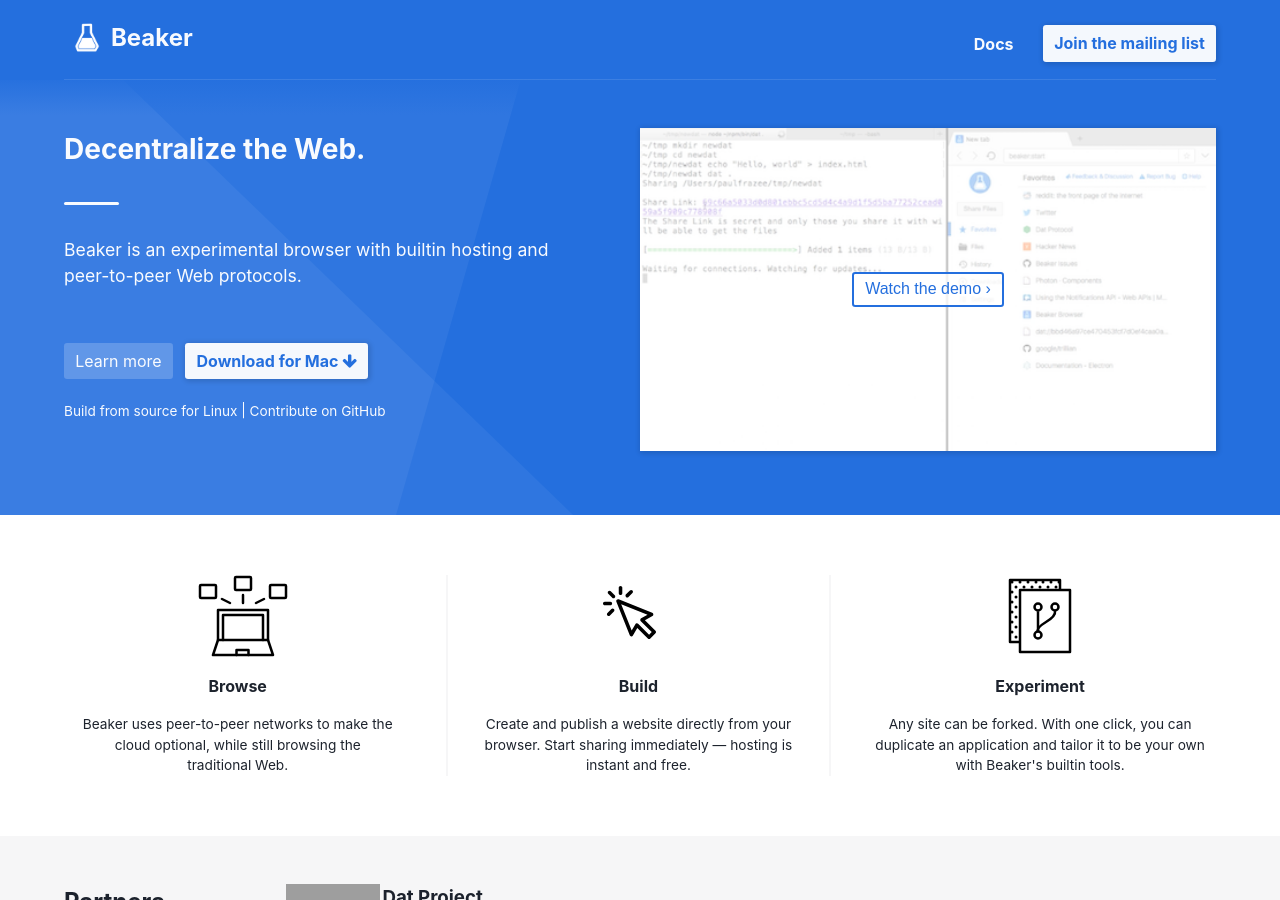
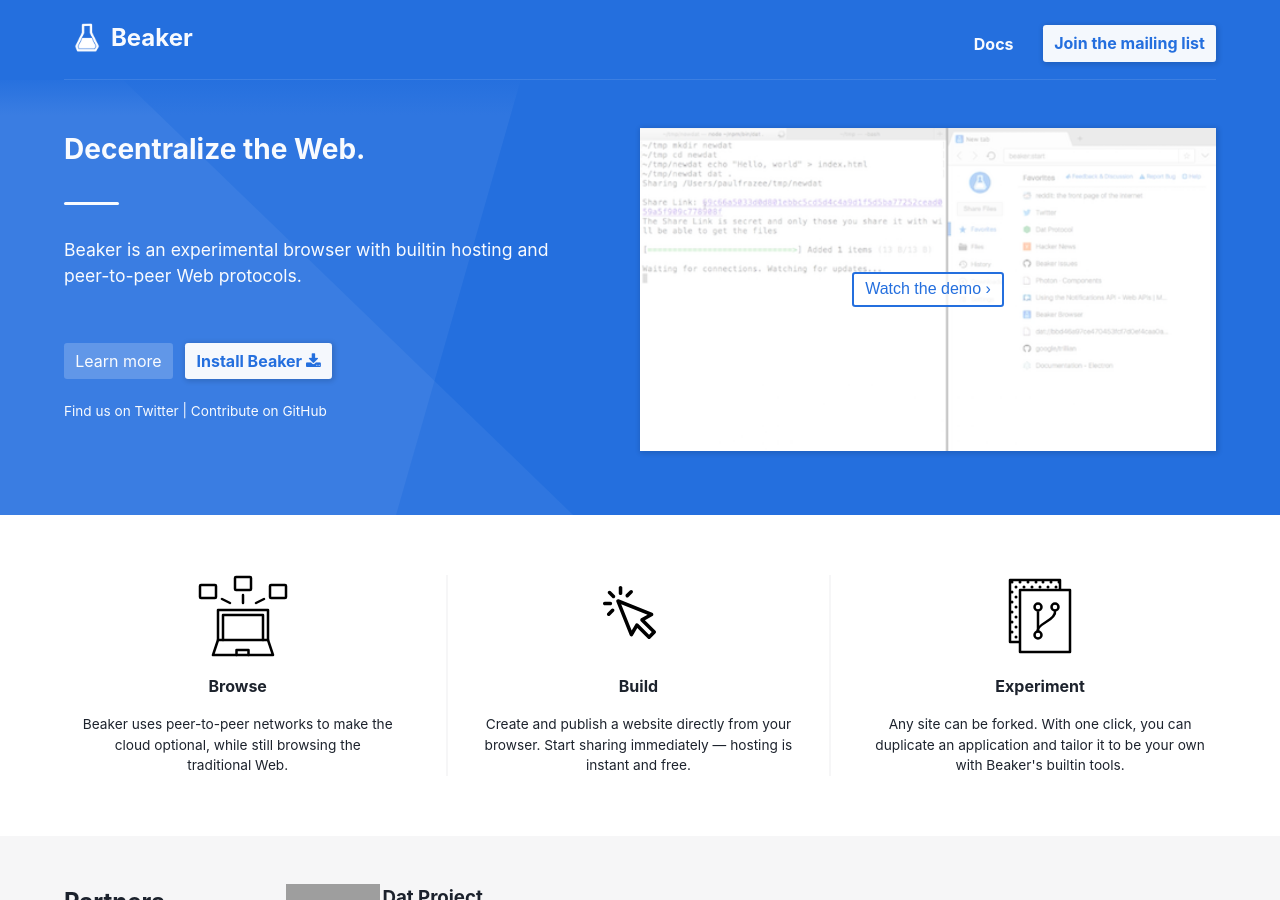
Before and after one commit to beakerbrowser/beakerbrowser.com, a Jekyll site: the page built from index.html, in a window 1280 px wide and 900 px high. Built offline with Jekyll 4.4.1, drawn with Linux system fonts in a browser that asks for light colours; some of the changed text lies outside the part shown; grey boxes are pictures that could not be loaded.

Commit message:
Update frontpage links to go to new pages

```diff
--- a/index.html
+++ b/index.html
@@ -16,13 +16,13 @@
 
       <a class="btn" href="/docs/">Learn more</a>
       <a class="btn btn--action"
-         href="https://download.beakerbrowser.net/download/latest/osx">
-        Download for Mac
-        <i class="fa fa-arrow-down" aria-hidden="true"></i>
+         href="/docs/howto/install.html">
+        Install Beaker
+        <i class="fa fa-download" aria-hidden="true"></i>
       </a>
       <div class="hero__github">
-        <a href="https://github.com/beakerbrowser/beaker">
-          Build from source for Linux
+        <a href="https://twitter.com/beakerbrowser">
+          Find us on Twitter
         </a>
         |
         <a href="https://github.com/beakerbrowser/beaker">
@@ -237,11 +237,11 @@
   <div class="container">
     <h2>Get started</h2>
     <p>
-      <a class="btn" href="https://github.com/beakerbrowser/beaker">Build from source</a>
+      <a class="btn" href="/docs/">Learn More</a>
       <a class="btn btn--action"
-         href="https://download.beakerbrowser.net/download/latest/osx">
-        Download for Mac
-        <i class="fa fa-arrow-down" aria-hidden="true"></i>
+         href="/docs/howto/install.html">
+        Install Beaker
+        <i class="fa fa-download" aria-hidden="true"></i>
       </a>
     </p>
   </div>
```
